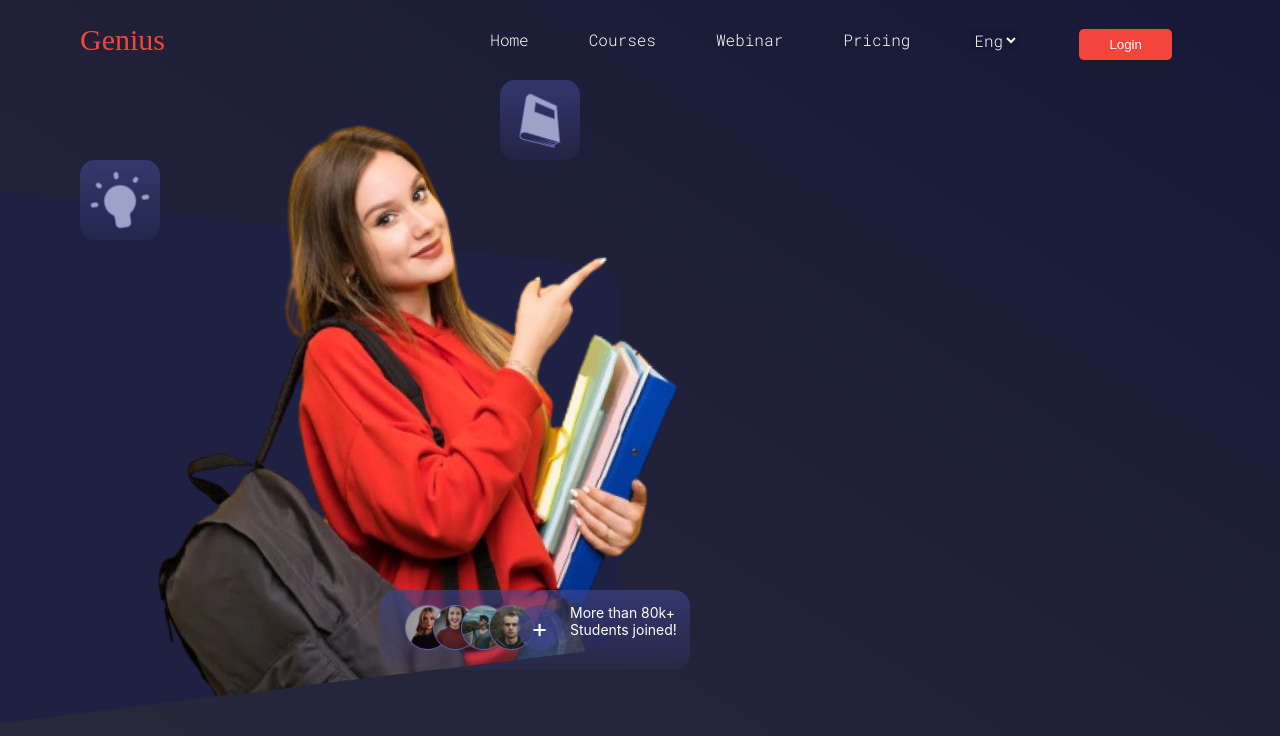
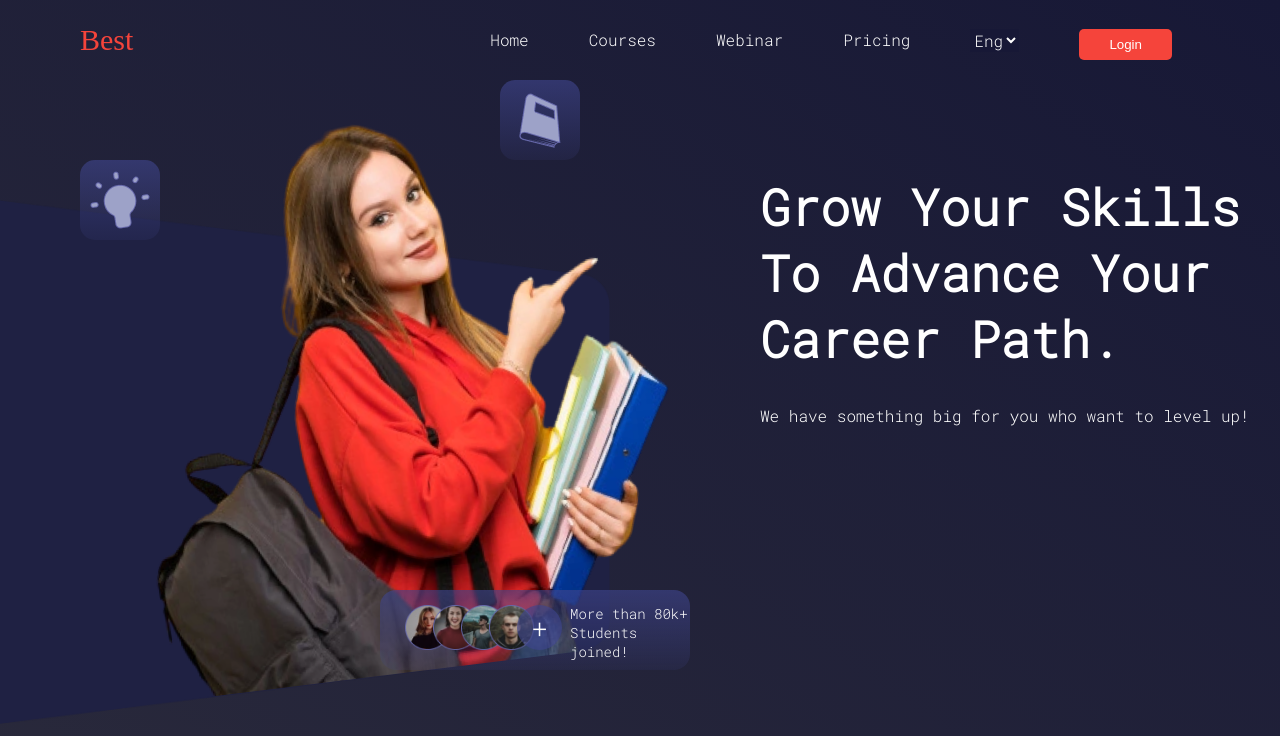
Before and after one commit to niyazova/final-app, a React (Create React App) app: page / in a window 1280 px wide. Shown: the top 736 px of the page. Built offline with nearby package versions, Linux system fonts and the light colour scheme; a web font is replaced by a local one.

Commit message:
header__right's text added

```diff
--- a/src/components/Header/index.jsx
+++ b/src/components/Header/index.jsx
@@ -37,7 +37,8 @@ function Index() {
             </div>
 
             <div className="header__right">
-
+                <h1 className='right__title'>Grow Your Skills To Advance Your Career Path.</h1>
+                <p className='right__subtitle'>We have something big for you who want to level up!</p>
             </div>
       </div>
 
--- a/src/components/Header/styled.js
+++ b/src/components/Header/styled.js
@@ -5,6 +5,7 @@ import back_img from '../../assets/girl-back.png'
 const Container = sty.div`
 .header {
     display: flex;
+    font-family: 'Roboto Mono', monospace;
 
     .header__left {
         width: 620px;
@@ -100,7 +101,19 @@ const Container = sty.div`
 
         }
     }
-}
+    .header__right {
+        margin-left: 150px;
+        margin-top: 140px;
+        .right__title {
+            font-size:50px;
+            width:520px;
+            color: #fff;
+        }
+        .right__subtitle {
+            color:#fff;
+        }
+    }
+
 `
 
 export default Container
--- a/src/components/Navbar/index.jsx
+++ b/src/components/Navbar/index.jsx
@@ -4,7 +4,7 @@ import Container from './style'
 function Navbar() {
   return <Container>
       <div className="navbar">
-          <p className="nav__logo">Genius</p>
+          <p className="nav__logo">Best</p>
           <ul className='nav__list'>
                 <li className="nav__item">Home</li>
                 <li className="nav__item">Courses</li>
```
